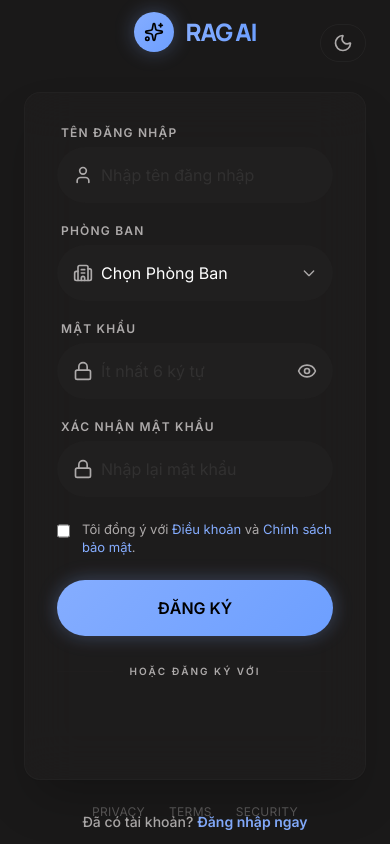
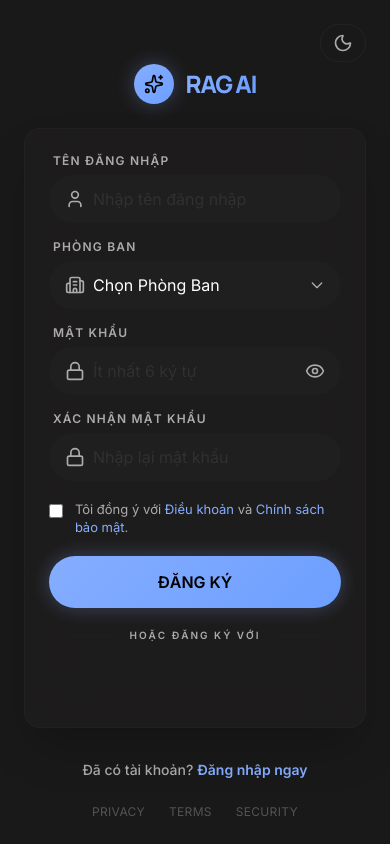
Before and after one commit to anh130305/RagDraftingAI, a React (Vite) app in the folder FRONTEND/: page /register in a window 390 px wide. Built offline with nearby package versions, Linux system fonts and the light colour scheme; no server answers.

Commit message:
style: fix UI UX of Register and sync page login

```diff
--- a/FRONTEND/src/Login.tsx
+++ b/FRONTEND/src/Login.tsx
@@ -122,7 +122,7 @@ export default function Login() {
           </button>
 
           {/* Content Container */}
-          <div className="w-full max-w-md space-y-10">
+          <div className="w-full max-w-md space-y-6">
             {/* Header & Logo */}
             <div className="text-center lg:text-left space-y-4">
               <div className="flex items-center justify-center lg:justify-start gap-3">
@@ -135,8 +135,8 @@ export default function Login() {
               </div>
             </div>
             {/* Glassmorphism Form Card */}
-            <div className="glass-morphism rounded-2xl p-8 ghost-border space-y-6 shadow-2xl">
-              <form className="space-y-5" onSubmit={handleSubmit}>
+            <div className="glass-morphism rounded-2xl p-6 ghost-border space-y-4 shadow-2xl">
+              <form className="space-y-4" onSubmit={handleSubmit}>
                 {/* General Error Message */}
                 {errors.general && (
                   <div className="px-4 py-3 rounded-xl bg-error/10 border border-error/20 text-error text-sm font-medium animate-in fade-in">
@@ -151,7 +151,7 @@ export default function Login() {
                       <User className="w-5 h-5 text-on-surface-variant group-focus-within:text-primary transition-colors" />
                     </div>
                     <input
-                      className={`block w-full pl-11 pr-4 py-4 bg-surface-container-high border-none rounded-xl focus:ring-2 focus:ring-primary/20 text-on-surface placeholder:text-outline transition-all ${errors.username ? 'ring-1 ring-error/50' : ''}`}
+                      className={`block w-full pl-11 pr-4 py-3 bg-surface-container-high border-none rounded-xl focus:ring-2 focus:ring-primary/20 text-on-surface placeholder:text-outline transition-all ${errors.username ? 'ring-1 ring-error/50' : ''}`}
                       id="username"
                       placeholder="username"
                       type="text"
@@ -175,7 +175,7 @@ export default function Login() {
                       <Lock className="w-5 h-5 text-on-surface-variant group-focus-within:text-primary transition-colors" />
                     </div>
                     <input
-                      className={`block w-full pl-11 pr-12 py-4 bg-surface-container-high border-none rounded-xl focus:ring-2 focus:ring-primary/20 text-on-surface placeholder:text-outline transition-all ${errors.password ? 'ring-1 ring-error/50' : ''}`}
+                      className={`block w-full pl-11 pr-12 py-3 bg-surface-container-high border-none rounded-xl focus:ring-2 focus:ring-primary/20 text-on-surface placeholder:text-outline transition-all ${errors.password ? 'ring-1 ring-error/50' : ''}`}
                       id="password"
                       placeholder="••••••••"
                       type={showPassword ? 'text' : 'password'}
@@ -197,7 +197,7 @@ export default function Login() {
                 </div>
                 {/* Login Button */}
                 <button
-                  className="w-full primary-gradient text-on-primary-fixed font-bold py-4 rounded-xl glow-shadow hover:scale-[1.02] active:scale-[0.98] transition-all flex items-center justify-center gap-2 disabled:opacity-50 disabled:cursor-not-allowed disabled:hover:scale-100"
+                  className="w-full primary-gradient text-on-primary-fixed font-bold py-3.5 rounded-xl glow-shadow hover:scale-[1.02] active:scale-[0.98] transition-all flex items-center justify-center gap-2 disabled:opacity-50 disabled:cursor-not-allowed disabled:hover:scale-100"
                   type="submit"
                   disabled={isSubmitting}
                 >
@@ -212,7 +212,7 @@ export default function Login() {
                 </button>
               </form>
               {/* Divider */}
-              <div className="relative flex items-center py-2">
+              <div className="relative flex items-center py-1">
                 <div className="flex-grow border-t border-outline-variant/30"></div>
                 <span className="flex-shrink mx-4 text-[10px] font-bold uppercase tracking-[0.2em] text-on-surface-variant">Hoặc đăng nhập với</span>
                 <div className="flex-grow border-t border-outline-variant/30"></div>
--- a/FRONTEND/src/Register.tsx
+++ b/FRONTEND/src/Register.tsx
@@ -183,7 +183,7 @@ export default function Register() {
 
         <div className="w-full max-w-md">
           {/* Branding */}
-          <div className="text-center lg:text-left space-y-4 mb-10">
+          <div className="text-center lg:text-left space-y-4 mb-6">
             <div className="flex items-center justify-center lg:justify-start gap-3">
               <div className="w-10 h-10 rounded-lg primary-gradient flex items-center justify-center glow-shadow">
                 <Sparkles className="w-5 h-5 text-on-primary-fixed" />
@@ -194,8 +194,8 @@ export default function Register() {
             </div>
           </div>
 
-          <div className="glass-morphism rounded-2xl p-8 ghost-border space-y-6 shadow-2xl">
-            <form className="space-y-5" onSubmit={handleSubmit}>
+          <div className="glass-morphism rounded-2xl p-6 ghost-border space-y-4 shadow-2xl">
+            <form className="space-y-4" onSubmit={handleSubmit}>
               {/* General Error Message */}
               {errors.general && (
                 <div className="px-4 py-3 rounded-xl bg-error/10 border border-error/20 text-error text-sm font-medium animate-in fade-in">
@@ -211,7 +211,7 @@ export default function Register() {
                     <User className="w-5 h-5 text-on-surface-variant group-focus-within:text-primary transition-colors" />
                   </div>
                   <input
-                    className={`block w-full pl-11 pr-4 py-4 bg-surface-container-high border-none rounded-xl focus:ring-2 focus:ring-primary/20 text-on-surface placeholder:text-outline transition-all ${errors.username ? 'ring-1 ring-error/50' : ''}`}
+                    className={`block w-full pl-11 pr-4 py-3 bg-surface-container-high border-none rounded-xl focus:ring-2 focus:ring-primary/20 text-on-surface placeholder:text-outline transition-all ${errors.username ? 'ring-1 ring-error/50' : ''}`}
                     placeholder="Nhập tên đăng nhập"
                     type="text"
                     value={username}
@@ -232,7 +232,7 @@ export default function Register() {
                     <Building2 className="w-5 h-5 text-on-surface-variant group-focus-within:text-primary transition-colors" />
                   </div>
                   <select
-                    className={`block w-full pl-11 pr-4 py-4 bg-surface-container-high border-none rounded-xl focus:ring-2 focus:ring-primary/20 text-on-surface transition-all appearance-none cursor-pointer ${errors.department ? 'ring-1 ring-error/50' : ''}`}
+                    className={`block w-full pl-11 pr-4 py-3 bg-surface-container-high border-none rounded-xl focus:ring-2 focus:ring-primary/20 text-on-surface transition-all appearance-none cursor-pointer ${errors.department ? 'ring-1 ring-error/50' : ''}`}
                     value={department}
                     onChange={(e) => setDepartment(e.target.value)}
                     disabled={isSubmitting}
@@ -261,7 +261,7 @@ export default function Register() {
                     <Lock className="w-5 h-5 text-on-surface-variant group-focus-within:text-primary transition-colors" />
                   </div>
                   <input
-                    className={`block w-full pl-11 pr-12 py-4 bg-surface-container-high border-none rounded-xl focus:ring-2 focus:ring-primary/20 text-on-surface placeholder:text-outline transition-all ${errors.password ? 'ring-1 ring-error/50' : ''}`}
+                    className={`block w-full pl-11 pr-12 py-3 bg-surface-container-high border-none rounded-xl focus:ring-2 focus:ring-primary/20 text-on-surface placeholder:text-outline transition-all ${errors.password ? 'ring-1 ring-error/50' : ''}`}
                     placeholder="Ít nhất 6 ký tự"
                     type={showPassword ? 'text' : 'password'}
                     value={password}
@@ -289,7 +289,7 @@ export default function Register() {
                     <Lock className="w-5 h-5 text-on-surface-variant group-focus-within:text-primary transition-colors" />
                   </div>
                   <input
-                    className={`block w-full pl-11 pr-4 py-4 bg-surface-container-high border-none rounded-xl focus:ring-2 focus:ring-primary/20 text-on-surface placeholder:text-outline transition-all ${errors.confirmPassword ? 'ring-1 ring-error/50' : ''}`}
+                    className={`block w-full pl-11 pr-4 py-3 bg-surface-container-high border-none rounded-xl focus:ring-2 focus:ring-primary/20 text-on-surface placeholder:text-outline transition-all ${errors.confirmPassword ? 'ring-1 ring-error/50' : ''}`}
                     placeholder="Nhập lại mật khẩu"
                     type={showPassword ? 'text' : 'password'}
                     value={confirmPassword}
@@ -322,7 +322,7 @@ export default function Register() {
 
               {/* Submit */}
               <button
-                className="w-full primary-gradient text-on-primary-fixed font-bold py-4 rounded-xl glow-shadow hover:scale-[1.02] active:scale-[0.98] transition-all flex items-center justify-center gap-2 disabled:opacity-50 disabled:cursor-not-allowed disabled:hover:scale-100"
+                className="w-full primary-gradient text-on-primary-fixed font-bold py-3.5 rounded-xl glow-shadow hover:scale-[1.02] active:scale-[0.98] transition-all flex items-center justify-center gap-2 disabled:opacity-50 disabled:cursor-not-allowed disabled:hover:scale-100"
                 type="submit"
                 disabled={isSubmitting}
               >
@@ -335,9 +335,10 @@ export default function Register() {
                   'ĐĂNG KÝ'
                 )}
               </button>
+            </form>
 
             {/* Divider */}
-              <div className="relative py-2 flex items-center">
+            <div className="relative py-1 flex items-center">
               <div className="flex-grow border-t border-outline-variant/10"></div>
               <span className="flex-shrink mx-4 text-[10px] font-bold uppercase tracking-[0.2em] text-on-surface-variant">HOẶC ĐĂNG KÝ VỚI</span>
               <div className="flex-grow border-t border-outline-variant/10"></div>
@@ -355,7 +356,6 @@ export default function Register() {
                 width="320"
               />
             </div>
-            </form>
           </div>
 
           {/* Login Redirect */}
```
Lines whose indentation alone changed are shown as unchanged.
